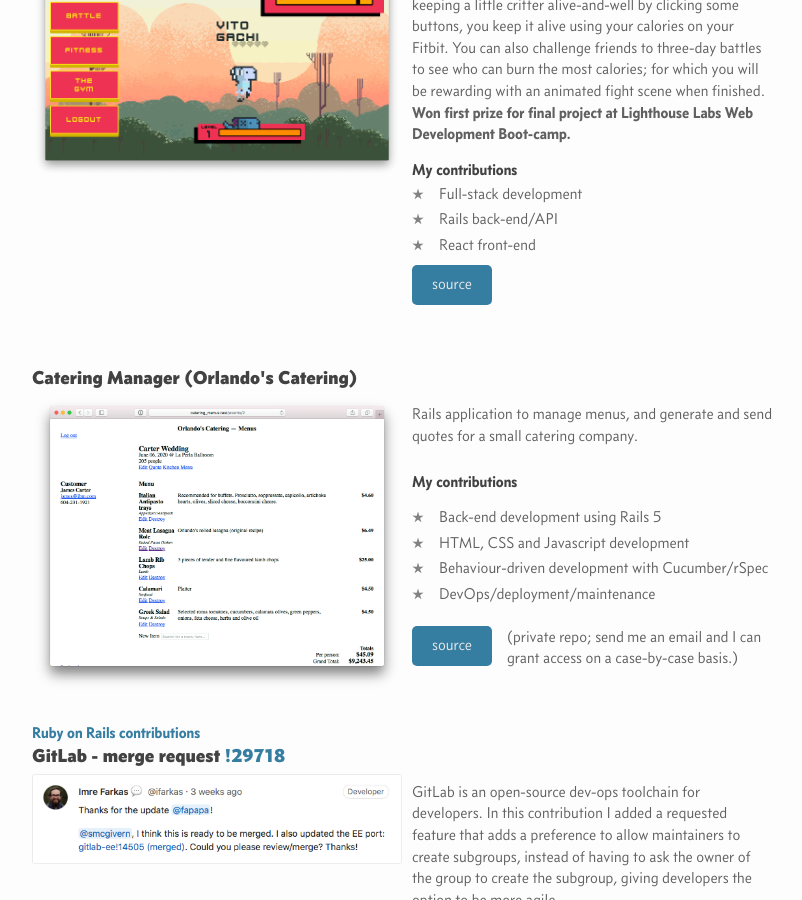
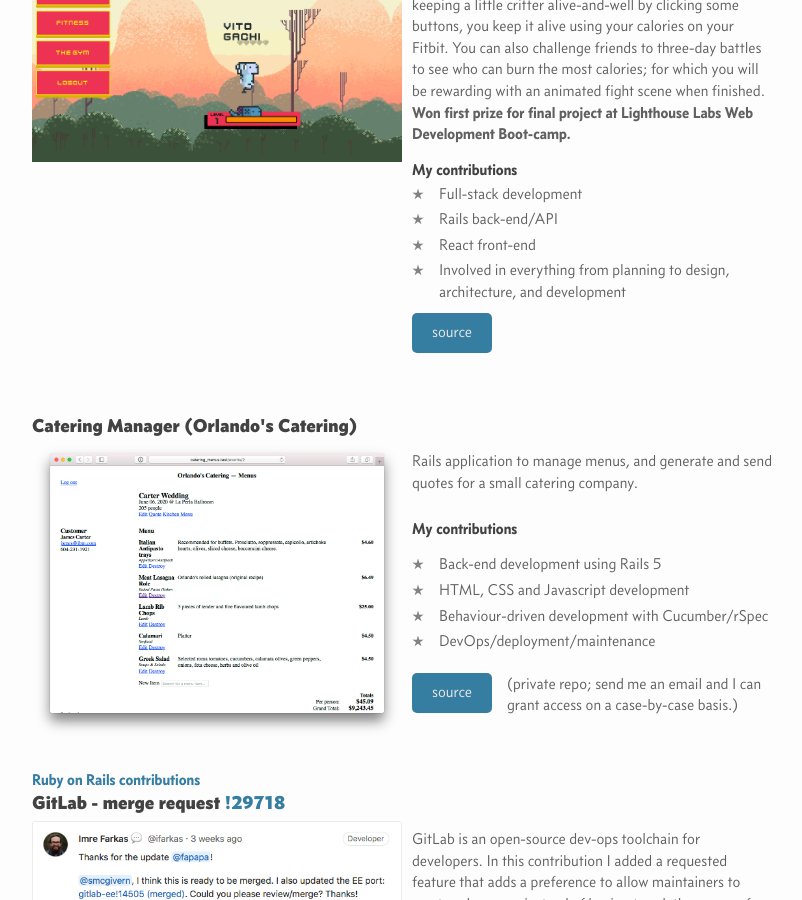
Before and after one commit to fapapa/fapapa.github.io, a Jekyll site: the page built from portfolio.md, in a window 1280 px wide and 900 px high, scrolled down 715 px. Shown: the whole window, without its empty margins (238-1040 px from the left). Built offline with Jekyll 4.4.1, drawn with Linux system fonts in a browser that asks for light colours.

```diff
--- a/portfolio.md
+++ b/portfolio.md
@@ -37,7 +37,7 @@ wild</em> instead of getting everything perfect.
 
 <li>
 <h2 class="project">Fitagotchi</h2>
-<img alt="Fitagotchi: Winning final project at Lighthouse Labs" src="/assets/fitagotchi-screenshot.png"/>
+<img alt="Fitagotchi: Winning final project at Lighthouse Labs" src="/assets/fitagotchi_screenshot.png"/>
 <p class="description">
 
 Fitagotchi is a mashup of the 90's toy phenomenon <em>Tamagotchi</em> with your
@@ -54,6 +54,8 @@ Development Boot-camp.</strong>
   <li>Full-stack development</li>
   <li>Rails back-end/API</li>
   <li>React front-end</li>
+  <li>Involved in everything from planning to design, architecture, and
+  development</li>
 </ul>
 <p class="source"><a href="https://github.com/fapapa/Bit-Fit">source</a></p>
 </li>
```
Also changed, not shown: assets/fitagotchi-screenshot.png (deleted).
